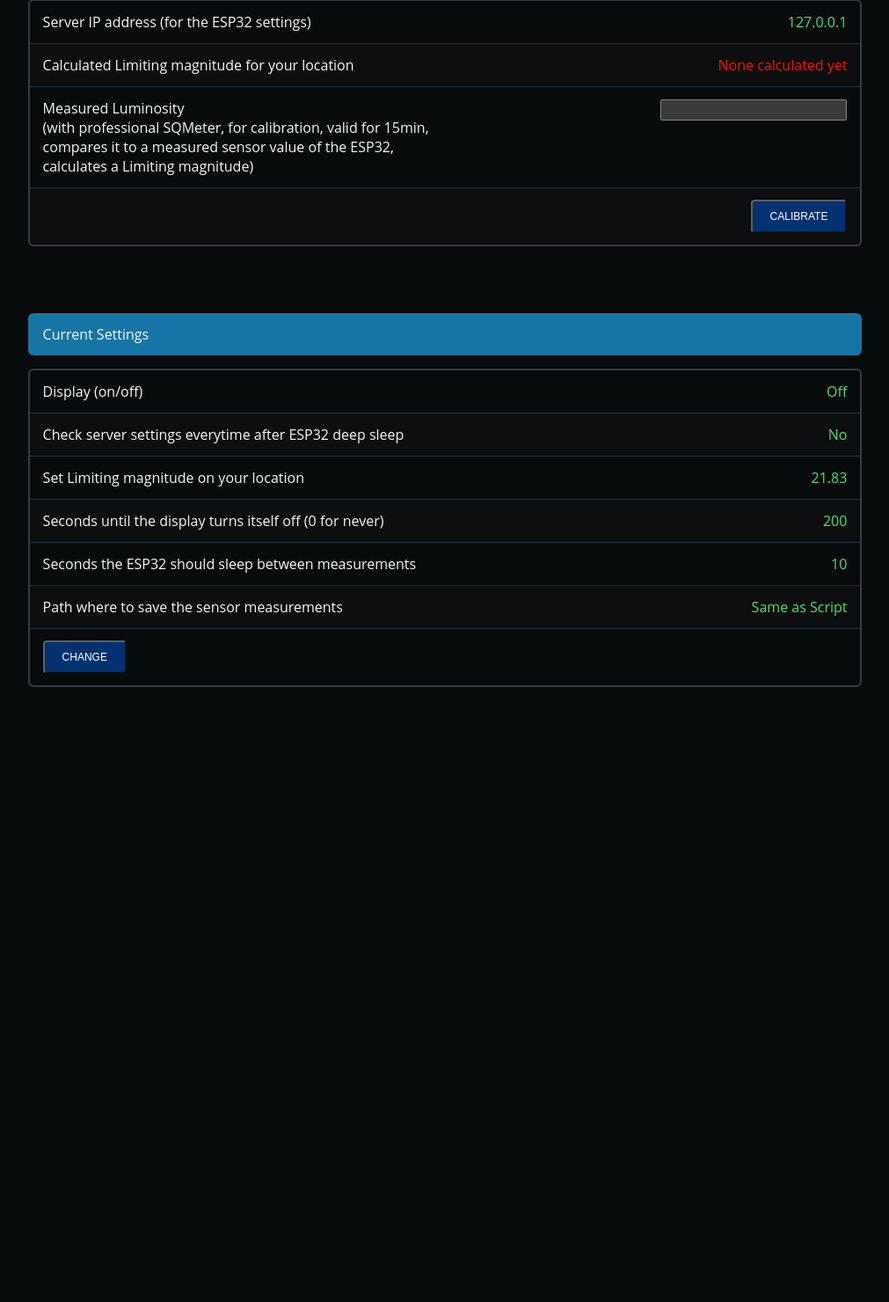
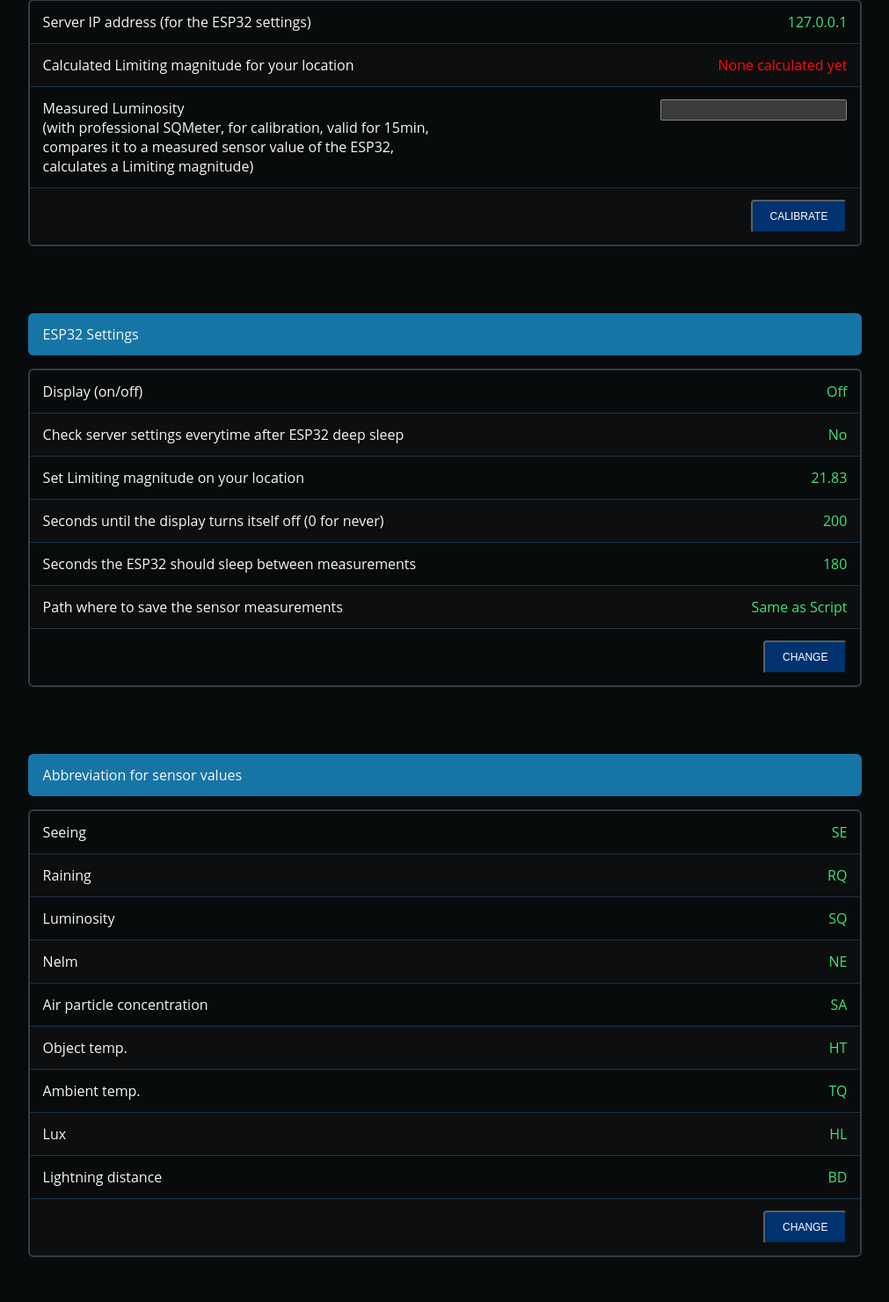
Before and after one commit to Persie0/SQM-HTLHL-API, a Flask app: template templates/index.html in a window 1280 px wide. Shown: the part 926-2406 px from the top of the page at 88% size, without its empty margins (134-1145 px from the left). Before the commit the page ends 1707 px from the top, so only its background shows below. Run offline with Flask 2, Linux system fonts and the light colour scheme; the template is opened without the code that fills it, so the values that code supplies are empty.

Commit message:
abriv settings page added

```diff
--- a/SQM_Settings.json
+++ b/SQM_Settings.json
@@ -1 +1 @@
-{"SLEEPTIME_s": 10, "DISPLAY_TIMEOUT_s": 200, "DISPLAY_ON": 1, "PATH": "", "check_everytime": false, "actual_SQM": -1, "actual_SQM_time": "01-Jan-0001 (00:00:00.000000)", "calculated_mag_limit": -1, "set_sqm_limit": 21.83}
+{"SLEEPTIME_s": 180, "DISPLAY_TIMEOUT_s": 200, "DISPLAY_ON": 1, "PATH": "", "check_everytime": false, "actual_SQM": -1, "actual_SQM_time": "01-Jan-0001 (00:00:00.000000)", "calculated_mag_limit": -1, "set_sqm_limit": 21.83, "raining": "RQ", "luminosity": "SQ", "seeing": "SE", "nelm": "NE", "concentration": "SA", "object": "HT", "ambient": "TQ", "lux": "HL", "lightning_distanceToStorm": "BD"}
--- a/app.py
+++ b/app.py
@@ -40,18 +40,17 @@
     "actual_SQM_time": date(1, 1, 1).strftime("%d-%b-%Y (%H:%M:%S.%f)"),
     "calculated_mag_limit": -1,
     "set_sqm_limit": 21.83,
-}
 
-abriv = {
-    "raining":"RQ",
-    "luminosity":"SQ",
-    "seeing":"SE",
-    "nelm":"NE",
-    "concentration":"SA",
-    "object":"HT",
-    "ambient":"TQ",
-    "lux":"HL",
-    "lightning_distanceToStorm":"BD",
+    # Abbriviations
+    "raining": "RQ",
+    "luminosity": "SQ",
+    "seeing": "SE",
+    "nelm": "NE",
+    "concentration": "SA",
+    "object": "HT",
+    "ambient": "TQ",
+    "lux": "HL",
+    "lightning_distanceToStorm": "BD",
 }
 
 # if the files should be saved in a specified directory (eg "C:/Users")
@@ -96,9 +95,9 @@
             timestamp = datetime.now()
             jsonfile = request.json
             # write the current datetime as last measurement datetime
-            if not (SPECIFIC_DIRECTORY).is_dir():
-                (SPECIFIC_DIRECTORY).mkdir()
-            with open(SPECIFIC_DIRECTORY  / "last_measurement.txt", 'w') as f1:
+            if not SPECIFIC_DIRECTORY.is_dir():
+                SPECIFIC_DIRECTORY.mkdir()
+            with open(SPECIFIC_DIRECTORY / "last_measurement.txt", 'w') as f1:
                 f1.write(timestamp.strftime("%d-%b-%Y (%H:%M:%S.%f)"))
                 f1.close()
             for key in jsonfile.keys():
@@ -109,11 +108,11 @@
                     continue
                 else:
                     # create a directory for each sensor and append the values to the sensor file
-                    measurement_path = SPECIFIC_DIRECTORY  / abriv[key]
+                    measurement_path = SPECIFIC_DIRECTORY / settings[key]
                     if not measurement_path.is_dir():
                         measurement_path.mkdir()
                     temp_val = (timestamp.strftime('%H:%M') + "\t" + jsonfile[key] + "\n").encode('ascii')
-                    with open(measurement_path / (abriv[key].upper() +
+                    with open(measurement_path / (settings[key].upper() +
                                                   timestamp.strftime('%Y')[2:4] +
                                                   timestamp.strftime('%m%d') + ".dat"), 'ab') as f1:
                         f1.write(temp_val)
@@ -129,8 +128,8 @@
     if request.method == "POST":
         return redirect(url_for('settingspage'))
     # if a measurement exists, read time and date and calculate the time difference to now, show if (not) running
-    if (SPECIFIC_DIRECTORY  / "last_measurement.txt").is_file():
-        with open(SPECIFIC_DIRECTORY  / "last_measurement.txt", 'r') as f2:
+    if (SPECIFIC_DIRECTORY / "last_measurement.txt").is_file():
+        with open(SPECIFIC_DIRECTORY / "last_measurement.txt", 'r') as f2:
             loaded_time = datetime.strptime(f2.read(), "%d-%b-%Y (%H:%M:%S.%f)")
             now = datetime.now()
             difference = (now - loaded_time)
@@ -151,15 +150,15 @@
     return flask.render_template('index.html')
 
 
-# settings page
+# ESP32 settings page
 @app.route('/settings', methods=["GET", "POST"])
 def settingspage():
-    #if sending/saving settings
+    # if sending/saving settings
     if request.method == "POST":
         global settings, SPECIFIC_DIRECTORY
         # getting the input from the html form
         disp = request.form.get("DISPLAY", type=int)
-        #check if value entered
+        # check if value entered
         if disp is not None:
             settings["DISPLAY_ON"] = disp
         check_everytime = request.form.get("check_everytime", type=int)
@@ -183,8 +182,28 @@
             json.dump(settings, f3)
         # route to status page
         return redirect(url_for('statuspage'))
-    #else show settings page
+    # else show settings page
     return flask.render_template('settings.html')
+
+
+# abbreviation settings page
+@app.route('/abriv', methods=["GET", "POST"])
+def abrivpage():
+    # if sending/saving settings
+    if request.method == "POST":
+        global settings, SPECIFIC_DIRECTORY
+        # getting the input from the html form
+        path = request.form.get("PATH", type=str)
+        if path is not None:
+            settings["PATH"] = path
+            SPECIFIC_DIRECTORY = Path(settings["PATH"])
+        # save settings
+        with open("SQM_Settings.json", 'w') as f3:
+            json.dump(settings, f3)
+        # route to status page
+        return redirect(url_for('statuspage'))
+    # else show settings page
+    return flask.render_template('abriv_settings.html')
 
 
 # SQM-sensor calibration
@@ -206,8 +225,8 @@
         while True:
             time.sleep(5)
             # if a measurement exists, read time and date and calculate the time difference to now, show if (not) running
-            if (SPECIFIC_DIRECTORY  / "last_measurement.txt").is_file():
-                with open(SPECIFIC_DIRECTORY  / "last_measurement.txt", 'r') as f4:
+            if (SPECIFIC_DIRECTORY / "last_measurement.txt").is_file():
+                with open(SPECIFIC_DIRECTORY / "last_measurement.txt", 'r') as f4:
                     loaded_time = datetime.strptime(f4.read(), "%d-%b-%Y (%H:%M:%S.%f)")
                     now = datetime.now()
                     difference = (now - loaded_time)
@@ -251,6 +270,16 @@
             "check_everytime": settings["check_everytime"],
             "calculated_mag_limit": settings["calculated_mag_limit"],
             "set_sqm_limit": settings["set_sqm_limit"],
+
+            "abr_seeing": settings["seeing"],
+            "abr_raining": settings["raining"],
+            "abr_luminosity": settings["luminosity"],
+            "abr_nelm": settings["nelm"],
+            "abr_concentration": settings["concentration"],
+            "abr_object": settings["object"],
+            "abr_ambient": settings["ambient"],
+            "abr_lux": settings["lux"],
+            "abr_lightning_distanceToStorm": settings["lightning_distanceToStorm"],
             }
 
 
--- a/templates/index.html
+++ b/templates/index.html
@@ -71,7 +71,7 @@
 
     <section class='ongoingIssues'>
         <div class='issueBanner issueBanner--monitoring'>
-                <h2>Current Settings</h2>
+            <h2>ESP32 Settings</h2>
         </div>
     </section>
 
@@ -143,7 +143,92 @@
                 </p>
             </li>
             <li class='serviceList__item'>
-                    <p class='serviceList__status'><form action="/" method="post"><span class="outage"><button class="button button5" type="submit">Change</button></span></form>
+                <p class='serviceList__status'><a href="/settings"><span class="outage"><button class="button button5" type="submit">Change</button></span></a>
+
+            </li>
+
+
+        </ul>
+    </section>
+</div>
+
+<div class='container'>
+
+    <section class='ongoingIssues'>
+        <div class='issueBanner issueBanner--monitoring'>
+            <h2>Abbreviation for sensor values</h2>
+        </div>
+    </section>
+
+    <section class='serviceGroup'>
+        <ul class='serviceList serviceGroup__list'>
+
+            <li class='serviceList__item'>
+                <p class='serviceList__status'><span class="ok">{{abr_seeing}}</span></p>
+
+                <p class='serviceList__name'>
+                    Seeing
+                </p>
+            </li>
+            <li class='serviceList__item'>
+                <p class='serviceList__status'><span class="ok">{{abr_raining}}</span></p>
+
+                <p class='serviceList__name'>
+                    Raining
+                </p>
+            </li>
+            <li class='serviceList__item'>
+                <p class='serviceList__status'><span class="ok">{{abr_luminosity}}</span></p>
+
+                <p class='serviceList__name'>
+                    Luminosity
+                </p>
+            </li>
+            <li class='serviceList__item'>
+                <p class='serviceList__status'><span class="ok">{{abr_nelm}}</span></p>
+
+                <p class='serviceList__name'>
+                    Nelm
+                </p>
+            </li>
+            <li class='serviceList__item'>
+                <p class='serviceList__status'><span class="ok">{{abr_concentration}}</span></p>
+
+                <p class='serviceList__name'>
+                    Air particle concentration
+                </p>
+            </li>
+            <li class='serviceList__item'>
+                <p class='serviceList__status'><span class="ok">{{abr_object}}</span></p>
+
+                <p class='serviceList__name'>
+                    Object temp.
+                </p>
+            </li>
+            <li class='serviceList__item'>
+                <p class='serviceList__status'><span class="ok">{{abr_ambient}}</span></p>
+
+                <p class='serviceList__name'>
+                    Ambient temp.
+                </p>
+            </li>
+            <li class='serviceList__item'>
+                <p class='serviceList__status'><span class="ok">{{abr_lux}}</span></p>
+
+                <p class='serviceList__name'>
+                    Lux
+                </p>
+            </li>
+            <li class='serviceList__item'>
+                <p class='serviceList__status'><span class="ok">{{abr_lightning_distanceToStorm}}</span></p>
+
+                <p class='serviceList__name'>
+                    Lightning distance
+                </p>
+            </li>
+
+            <li class='serviceList__item'>
+                <p class='serviceList__status'><a href="/abriv"><span class="outage"><button class="button button5" type="submit">Change</button></span></a>
 
             </li>
 
```
Also changed, not shown: templates/abriv_settings.html (added, +91 -0 lines). Lines whose indentation alone changed are shown as unchanged.
